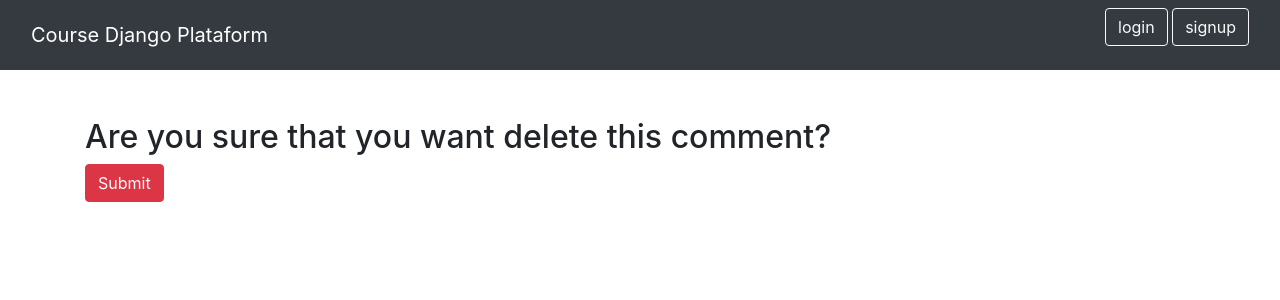
After one commit to Fesids/python-course-plataform, a Django app: page /courses/detail/1/comments/1/delete/ in a window 1280 px wide. The commit adds this page. Shown: the top 300 px of the page. Run offline with Django 4.2, Linux system fonts and the light colour scheme; tables that the repository leaves empty hold one stand-in row (values such as "Sample post"); some libraries are stand-ins or nearby versions.

Commit message:
version 1

```diff
--- a/accounts/models.py
+++ b/accounts/models.py
@@ -17,7 +17,7 @@ class UserManager(BaseUserManager):
 
     def create_superuser(self, username, email, password=None):
         if not email:
-            raise ValueError("A superuser must have and email")
+            raise ValueError("A superuser must have an email")
         else:
             user = self.create_user(username, email, password)
             user.is_staff = True
--- a/course/models.py
+++ b/course/models.py
@@ -2,7 +2,7 @@ from django.db import models
 from django.urls import reverse
 from django.core.files import File
 from django.conf import settings
-from django.conf import settings
+
 
 from io import BytesIO
 from PIL import Image
@@ -73,15 +73,16 @@ class Course(models.Model):
             else:
                 return ''
 
-
-
 class Comment(models.Model):
     course = models.ForeignKey(Course, related_name='comments', on_delete=models.CASCADE)
+    comment_author = models.ForeignKey(settings.AUTH_USER_MODEL, related_name='user',
+                                       on_delete=models.CASCADE)
     username = models.CharField(max_length=80)
     email = models.EmailField()
     body = models.TextField()
     createdAt = models.DateTimeField(auto_now_add=True)
     updatedAt = models.DateTimeField(auto_now=True)
+    active = models.BooleanField(default=True)
 
     class Meta:
         ordering = ['createdAt']
--- a/course/urls.py
+++ b/course/urls.py
@@ -12,5 +12,10 @@ urlpatterns = [
 
     path("enroll/<int:id>/", views.EnrollStudent.as_view(), name='enroll_to_course'),
     path("courses_you_are_enroll/", views.CourseYouAreEnroll.as_view(), name='courses_you_are_enroll'),
-    path("unroll/<int:id>/", views.UnrollStudents.as_view(), name="unroll_course")
+    path("unroll/<int:id>/", views.UnrollStudents.as_view(), name="unroll_course"),
+
+    # comments paths
+
+    path("detail/<int:course_id>/comments/<int:comment_id>/update/", views.UpdateComment.as_view(),name="update_course_comment"),
+    path("detail/<int:course_id>/comments/<int:comment_id>/delete/", views.DeleteComment.as_view(),name="delete_course_comment")
 ]
--- a/course/views.py
+++ b/course/views.py
@@ -6,19 +6,52 @@ from django.db.models import Q
 from django.utils.text import slugify
 from django.urls import reverse, reverse_lazy
 from django.contrib.auth.mixins import LoginRequiredMixin
-from .models import Course
-from .forms import CourseCreateForm
+from .models import Course, Comment
+from .forms import CourseCreateForm, CommentForm, UpdateCommentForm
 
 
 class CourseGenericMixin(TemplateResponseMixin,View):
     model = Course
 
-
-class CourseDetail(generic.DetailView):
-    model = Course
+class CourseDetail(generic.DetailView, CourseGenericMixin):
+    #model = Course
+    course = None
+    comment = None
+    comments = None
     template_name = "course/manage/course_detail.html"
 
+    def get_formset(self, request, data=None):
+        return CommentForm(data=data)
 
+    def dispatch(self, request, *args, **kwargs):
+        pk = kwargs.get("pk")
+        self.course = get_object_or_404(Course, id=pk)
+        self.comments = Comment.objects.filter(course=self.course, active=True)
+        return super().dispatch(request, pk)
+
+    def get(self, request, *args, **kwargs):
+        form = self.get_formset(request)
+        return self.render_to_response({
+            "course": self.course,
+            "form": form,
+            "comments": self.comments
+        })
+
+    def post(self, request, *args, **kwargs):
+        form = self.get_formset(request, request.POST)
+
+        if form.is_valid():
+            self.comment = form.save(commit=False)
+            self.comment.username = request.user.username
+            self.comment.email = request.user.email
+            self.comment.course = self.course
+            self.comment.comment_author = request.user
+
+            self.comment.save()
+            return redirect("detail_course", pk=self.course.pk)
+        return self.render_to_response({
+            "added": True
+        })
 class CourseDelete(generic.DeleteView, CourseGenericMixin):
     template_name = "course/manage/course_delete.html"
     context_object_name = 'course'
@@ -192,3 +225,69 @@ class CourseYouAreEnroll(CourseGenericMixin):
         return self.render_to_response({
             "courses": self.courses
         })
+
+
+## Comment views
+
+
+class UpdateComment(CourseGenericMixin):
+
+    template_name = 'comment/manage/update_comment.html'
+    course = None
+    comment = None
+
+    def get_formset(self, data=None):
+        return UpdateCommentForm(data=data, instance=self.comment)
+
+    def dispatch(self, request, *args, **kwargs):
+        course_id = kwargs.get("course_id")
+        comment_id = kwargs.get("comment_id")
+        self.course = get_object_or_404(Course, id=course_id)
+        self.comment = get_object_or_404(Comment, course=self.course, id=comment_id)
+        return super().dispatch(request, kwargs)
+
+    def get(self, request, *args, **kwargs):
+        form = self.get_formset()
+        return self.render_to_response({
+            "comment": self.comment,
+            "form": form
+        })
+
+    def post(self, request, *args, **kwargs):
+        form = self.get_formset(request.POST)
+        if form.is_valid():
+            form.save()
+            return redirect("detail_course", pk=self.course.pk)
+
+        return self.render_to_response({
+            "form": form
+        })
+
+
+class DeleteComment(CourseGenericMixin):
+    template_name = 'comment/manage/delete_comment.html'
+    course = None
+    comment = None
+
+    def dispatch(self, request, *args, **kwargs):
+        course_id = kwargs.get("course_id")
+        comment_id = kwargs.get("comment_id")
+        self.course = get_object_or_404(Course, id=course_id)
+        self.comment = get_object_or_404(Comment, course=self.course, id=comment_id)
+        return super().dispatch(request, kwargs)
+
+    def get(self, request, *args, **kwargs):
+        return self.render_to_response({
+            "comment": self.comment
+        })
+
+    def post(self, request, *args, **kwargs):
+        id = kwargs.get("comment_id")
+        comment_to_delete = self.comment
+
+        if comment_to_delete:
+            comment_to_delete.delete()
+            return redirect("detail_course", pk=self.course.pk)
+        return self.render_to_response({
+            "deleted": True
+        })
--- /dev/null
+++ b/templates/comment/manage/delete_comment.html
@@ -0,0 +1,14 @@
+{% extends 'base.html' %}
+
+
+{% block content %}
+    <div>
+        <h2>Are you sure that you want delete this comment?</h2>
+        <form method="post">
+            {% csrf_token %}
+
+            <input class="btn btn-danger" type="submit">
+        </form>
+    </div>
+
+{% endblock %}
--- a/templates/course/manage/course_create.html
+++ b/templates/course/manage/course_create.html
@@ -3,7 +3,7 @@
 
 {% block content %}
     <div>
-        <h2>Add a new book</h2>
+        <h2>Add a new course</h2>
         <form method="post" enctype="multipart/form-data">
             {% csrf_token %}
             {{ form.as_p }}
```
Also changed, not shown: course/admin.py (+7 -1 lines), course/forms.py (+14 -1 lines), templates/comment/manage/update_comment.html (added, +12 -0 lines), templates/course/manage/course_detail.html (+31 -0 lines), course/migrations/0005_comment_active.py (added), course/migrations/0006_comment_comment_author.py (added), media/uploads/books/Captura_de_tela_20230311_174425.png (deleted), media/uploads/books/Captura_de_tela_20230311_174820.png (deleted), media/uploads/profile/Captura_de_tela_20230311_174820.png (deleted).
